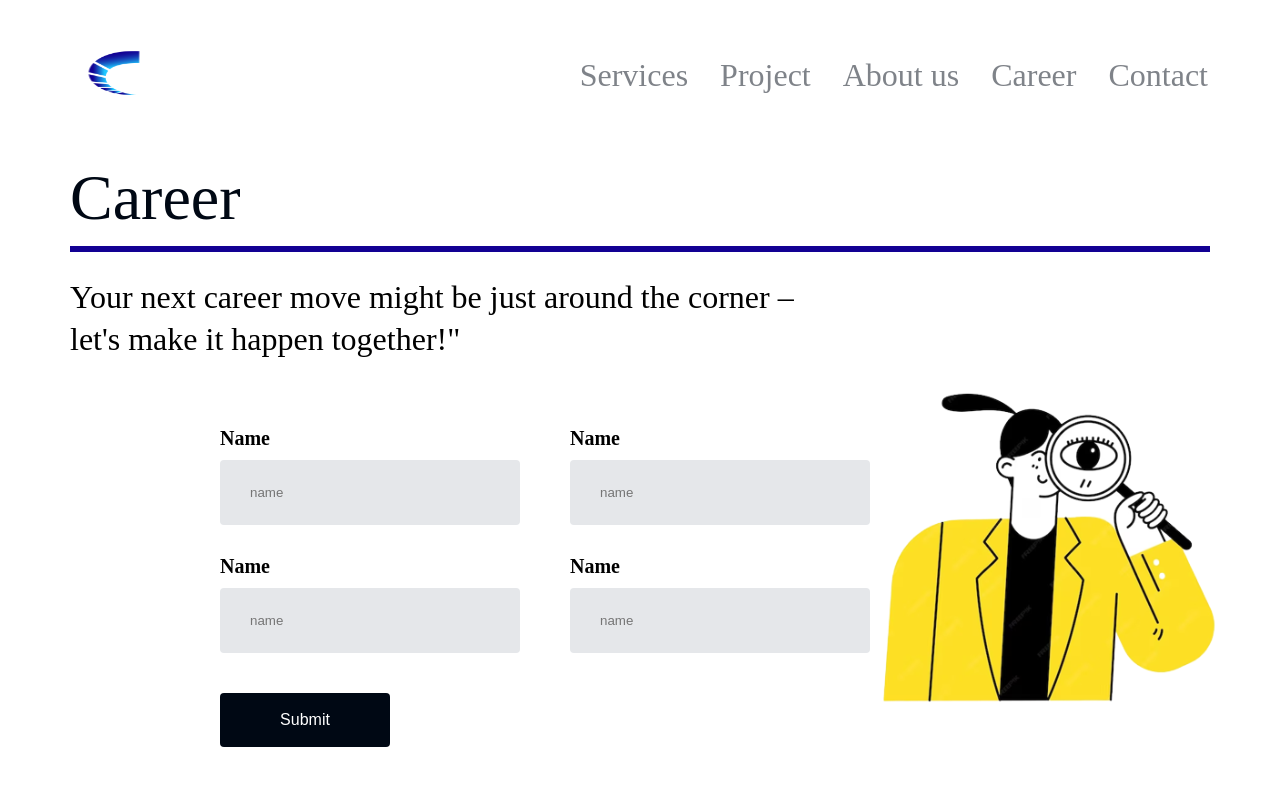
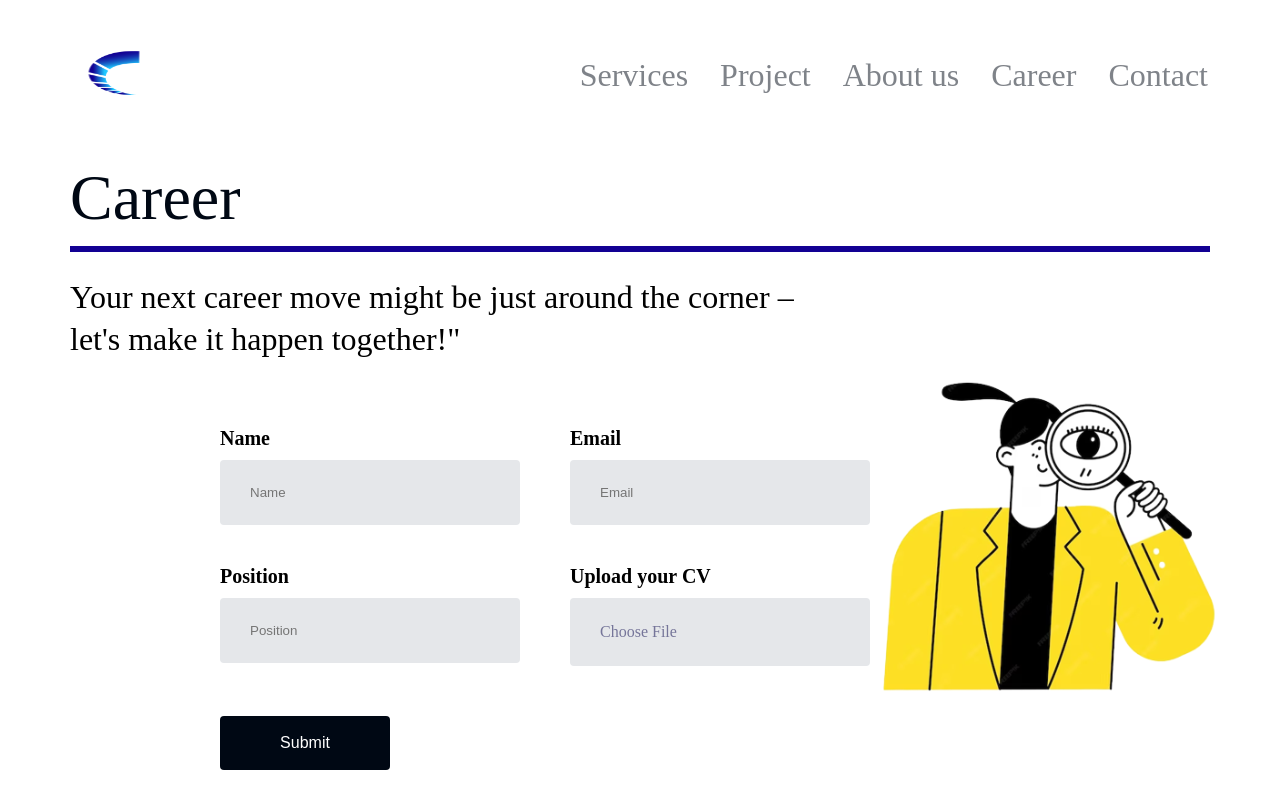
Before and after one commit to atmstech444/atms-front, a React (Vite) app: page /career in a window 1280 px wide. Shown: the top 808 px of the page. Built offline with nearby package versions, Linux system fonts and the light colour scheme.

Commit message:
feat:sending cv request

```diff
--- a/package.json
+++ b/package.json
@@ -13,15 +13,19 @@
   "dependencies": {
     "@emotion/react": "^11.11.1",
     "@emotion/styled": "^11.11.0",
+    "@hookform/resolvers": "^3.3.2",
     "@mui/material": "^5.14.18",
     "@mui/styled-engine-sc": "^6.0.0-alpha.6",
+    "axios": "^1.6.2",
     "gsap": "^3.12.2",
     "react": "^18.2.0",
     "react-dom": "^18.2.0",
+    "react-hook-form": "^7.48.2",
     "react-router-dom": "^6.18.0",
     "react-slick": "^0.29.0",
     "slick-carousel": "^1.8.1",
-    "styled-components": "^6.1.1"
+    "styled-components": "^6.1.1",
+    "yup": "^1.3.2"
   },
   "devDependencies": {
     "@types/react": "^18.2.15",
--- a/src/components/MainInput.tsx
+++ b/src/components/MainInput.tsx
@@ -1,4 +1,5 @@
 import styled from "styled-components";
+import { useFormContext } from "react-hook-form";
 
 interface InputProps {
   type: any;
@@ -6,14 +7,30 @@ interface InputProps {
   name: string;
   label: string;
   placeholder: string;
+  error?: string;
 }
 
-const MainInput = ({ type, id, name, label, placeholder }: InputProps) => {
+const MainInput = ({
+  type,
+  id,
+  name,
+  label,
+  placeholder,
+  error,
+}: InputProps) => {
+  const { register } = useFormContext();
   return (
     <>
       <InputDiv>
         <Label>{label}</Label>
-        <Input type={type} placeholder={placeholder} id={id} name={name} />
+        <Input
+          type={type}
+          placeholder={placeholder}
+          id={id}
+          {...register(name)}
+          name={name}
+        />
+        <Error>{error}</Error>
       </InputDiv>
     </>
   );
@@ -44,3 +61,8 @@ const Label = styled.label`
   font-size: 20px;
   font-weight: 700;
 `;
+
+const Error = styled.p`
+  font-size: 14px;
+  color: red;
+`;
--- a/src/pages/career/Career.tsx
+++ b/src/pages/career/Career.tsx
@@ -1,8 +1,86 @@
-import styled from "styled-components";
 import MainInput from "../../components/MainInput";
 import icon from "../../assets/images/search.svg";
+import { useForm, FormProvider } from "react-hook-form";
+import { yupResolver } from "@hookform/resolvers/yup";
+import * as yup from "yup";
+import axios from "axios";
+import {
+  Error,
+  InputDiv,
+  StyledInput,
+  MainContainer,
+  CareerText,
+  Line,
+  Paragraph,
+  InputGridContainer,
+  Form,
+  Label,
+  SubmitButton,
+  Img,
+} from "./Styles";
 
 const Career = () => {
+  const SchemaValidation = yup.object({
+    name: yup.string().required("name is required"),
+    email: yup
+      .string()
+      .required("email is required")
+      .email("Invalid email format"),
+    position: yup.string().required("position is required"),
+    file: yup.mixed().test("fileRequired", "CV is required", (value: any) => {
+      return value;
+    }),
+  });
+  const methods = useForm({
+    resolver: yupResolver(SchemaValidation),
+    defaultValues: {
+      name: "",
+      email: "",
+      position: "",
+      file: "",
+    },
+    mode: "all",
+  });
+  const {
+    register,
+    formState: { errors },
+    handleSubmit,
+    setValue,
+    reset,
+    watch,
+  } = methods;
+
+  const selectedFile: any = watch("file");
+  const handleFileChange = (e: any) => {
+    setValue("file", e.target.files[0]);
+  };
+
+  const handleButtonClick = () => {
+    const fileInput = document.getElementById("file");
+    fileInput?.click();
+  };
+
+  const onSubmit = async (data: any) => {
+    const formData = new FormData();
+    formData.append("name", data.name);
+    formData.append("email", data.email);
+    formData.append("position", data.position);
+    if (data.file) {
+      formData.append("file", data.file);
+    }
+    try {
+      const response = await axios.post(
+        "https://www.atms.ge/process.php",
+        formData
+      );
+      if (response.status === 200) {
+        reset();
+      }
+      return response;
+    } catch (error) {
+      console.error(error);
+    }
+  };
   return (
     <>
       <MainContainer>
@@ -12,154 +90,58 @@ const Career = () => {
           Your next career move might be just around the corner – let's make it
           happen together!"
         </Paragraph>
-        <Form>
+        <FormProvider {...methods}>
+          <Form onSubmit={handleSubmit(onSubmit)}>
             <InputGridContainer>
               <MainInput
                 type="text"
                 id="name"
                 name="name"
-              placeholder="name"
+                placeholder="Name"
                 label="Name"
+                error={errors.name?.message}
+              />
+              <MainInput
+                type="email"
+                id="email"
+                name="email"
+                placeholder="Email"
+                label="Email"
+                error={errors.email?.message}
               />
               <MainInput
                 type="text"
-              id="name"
-              name="name"
-              placeholder="name"
-              label="Name"
+                id="position"
+                name="position"
+                placeholder="Position"
+                label="Position"
+                error={errors.position?.message}
               />
-            <MainInput
-              type="text"
-              id="name"
-              name="name"
-              placeholder="name"
-              label="Name"
+              <InputDiv>
+                <input
+                  type="file"
+                  id="file"
+                  {...register("file")}
+                  placeholder="Choose File"
+                  onChange={handleFileChange}
+                  style={{ display: "none" }}
                 />
-            <MainInput
-              type="text"
-              id="name"
-              name="name"
-              placeholder="name"
-              label="Name"
-            />
+                <Label htmlFor="file">Upload your CV</Label>
+                <StyledInput onClick={handleButtonClick}>
+                  <p style={{ color: "#757599" }}>
+                    {!selectedFile ? "Choose File" : selectedFile.name}
+                  </p>
+                </StyledInput>
+                <Error>{errors.file?.message}</Error>
+              </InputDiv>
               <Img src={icon} alt="icon" />
             </InputGridContainer>
             <SubmitButton>Submit</SubmitButton>
           </Form>
+        </FormProvider>
       </MainContainer>
     </>
   );
 };
 
 export default Career;
-
-const MainContainer = styled.div`
-  margin-top: 150px;
-  padding: 0 70px;
-
-  @media (max-width: 599px) {
-    padding: 0 25px;
-  }
-`;
-
-const CareerText = styled.h1`
-  color: #000814;
-  font-size: 64px;
-  font-style: normal;
-  font-weight: 400;
-  line-height: 150%;
-
-  @media (max-width: 1080px) {
-    font-size: 42px;
-  }
-  @media (max-width: 599px) {
-    font-size: 30px;
-  }
-`;
-
-const Line = styled.div`
-  height: 6px;
-  background: #120093;
-  margin-bottom: 25px;
-`;
-
-const Paragraph = styled.div`
-  max-width: 300px;
-  height: 70px;
-  line-height: 1.3;
-  font-size: 20px;
-  @media (min-width: 999px) {
-    font-size: 32px;
-    max-width: 780px;
-  }
-`;
-
-const InputGridContainer = styled.div`
-  position: relative;
-  margin-top: 50px;
-  display: grid;
-  grid-template-columns: repeat(1fr);
-  place-items: center;
-  gap: 30px;
-
-  @media (min-width: 1080px) {
-    grid-template-columns: repeat(2, 1fr);
-    place-items: start;
-    column-gap: 50px;
-  }
-`;
-
-const SubmitButton = styled.button`
-  background-color: #000814;
-  padding: 20px 30px;
-  cursor: pointer;
-  border: none;
-  width: 300px;
-  border-radius: 4px;
-  margin: 25px 0;
-  color: #fff;
-  font-size: 16px;
-
-  @media (min-width: 1080px) {
-    width: 170px;
-    padding: 18px 30px;
-  }
-`;
-
-const Form = styled.form`
-  display: flex;
-  flex-direction: column;
-  align-items: center;
-  gap: 10px;
-
-  @media (min-width: 1080px) {
-    align-items: start;
-    gap: 15px;
-    padding: 30px 70px;
-  }
-  @media (min-width: 1280px) {
-    padding: 30px 150px;
-  }
-  @media (min-width: 1599px) {
-    padding: 30px 180px;
-  }
-`;
-
-const Img = styled.img`
-  position: absolute;
-  right: -60%;
-  top: -27%;
-  display: none;
-  @media (min-width: 1080px) {
-    display: block;
-    width: 70%;
-  }
-  @media (min-width: 1280px) {
-    top: -47%;
-  }
-  @media (min-width: 1599px) {
-    right: -80%;
-    width: 75%;
-    top: -70%;
-  }
-`;
--- /dev/null
+++ b/src/pages/career/Styles.tsx
@@ -0,0 +1,147 @@
+import styled from "styled-components";
+
+export const MainContainer = styled.div`
+  margin-top: 150px;
+  padding: 0 70px;
+
+  @media (max-width: 599px) {
+    padding: 0 25px;
+  }
+`;
+
+export const CareerText = styled.h1`
+  color: #000814;
+  font-size: 64px;
+  font-style: normal;
+  font-weight: 400;
+  line-height: 150%;
+
+  @media (max-width: 1080px) {
+    font-size: 42px;
+  }
+  @media (max-width: 599px) {
+    font-size: 30px;
+  }
+`;
+
+export const Line = styled.div`
+  height: 6px;
+  background: #120093;
+  margin-bottom: 25px;
+`;
+
+export const Paragraph = styled.div`
+  max-width: 300px;
+  height: 70px;
+  line-height: 1.3;
+  font-size: 20px;
+  @media (min-width: 999px) {
+    font-size: 32px;
+    max-width: 780px;
+  }
+`;
+
+export const InputGridContainer = styled.div`
+  position: relative;
+  margin-top: 50px;
+  display: grid;
+  grid-template-columns: repeat(1fr);
+  place-items: center;
+  gap: 30px;
+
+  @media (min-width: 1080px) {
+    grid-template-columns: repeat(2, 1fr);
+    place-items: start;
+    column-gap: 50px;
+  }
+`;
+
+export const SubmitButton = styled.button`
+  background-color: #000814;
+  padding: 20px 30px;
+  cursor: pointer;
+  border: none;
+  width: 300px;
+  border-radius: 4px;
+  margin: 25px 0;
+  color: #fff;
+  font-size: 16px;
+  transition: all 0.3s ease-in-out;
+
+  @media (min-width: 1080px) {
+    width: 170px;
+    padding: 18px 30px;
+  }
+
+  &:hover {
+    opacity: 0.7;
+  }
+`;
+
+export const Form = styled.form`
+  display: flex;
+  flex-direction: column;
+  align-items: center;
+  gap: 10px;
+
+  @media (min-width: 1080px) {
+    align-items: start;
+    gap: 15px;
+    padding: 30px 70px;
+  }
+  @media (min-width: 1280px) {
+    padding: 30px 150px;
+  }
+  @media (min-width: 1599px) {
+    padding: 30px 180px;
+  }
+`;
+
+export const Img = styled.img`
+  position: absolute;
+  right: -60%;
+  top: -27%;
+  display: none;
+  @media (min-width: 1080px) {
+    display: block;
+    width: 70%;
+  }
+  @media (min-width: 1280px) {
+    top: -47%;
+  }
+  @media (min-width: 1599px) {
+    right: -80%;
+    width: 75%;
+    top: -70%;
+  }
+`;
+
+export const StyledInput = styled.div`
+  padding: 25px 30px;
+  background-color: #e5e7ea;
+  border: none;
+  width: 240px;
+  border-radius: 4px;
+  cursor: pointer;
+
+  @media (min-width: 1440px) {
+    width: 300px;
+  }
+`;
+
+export const InputDiv = styled.div`
+  display: flex;
+  flex-direction: column;
+  align-items: start;
+  gap: 10px;
+`;
+
+export const Label = styled.label`
+  font-size: 20px;
+  font-weight: 700;
+`;
+
+export const Error = styled.p`
+  font-size: 14px;
+  color: red;
+`;
```
Also changed, not shown: 1 other file (tests, documents, lock files or other folders). Lines whose indentation alone changed are shown as unchanged.
